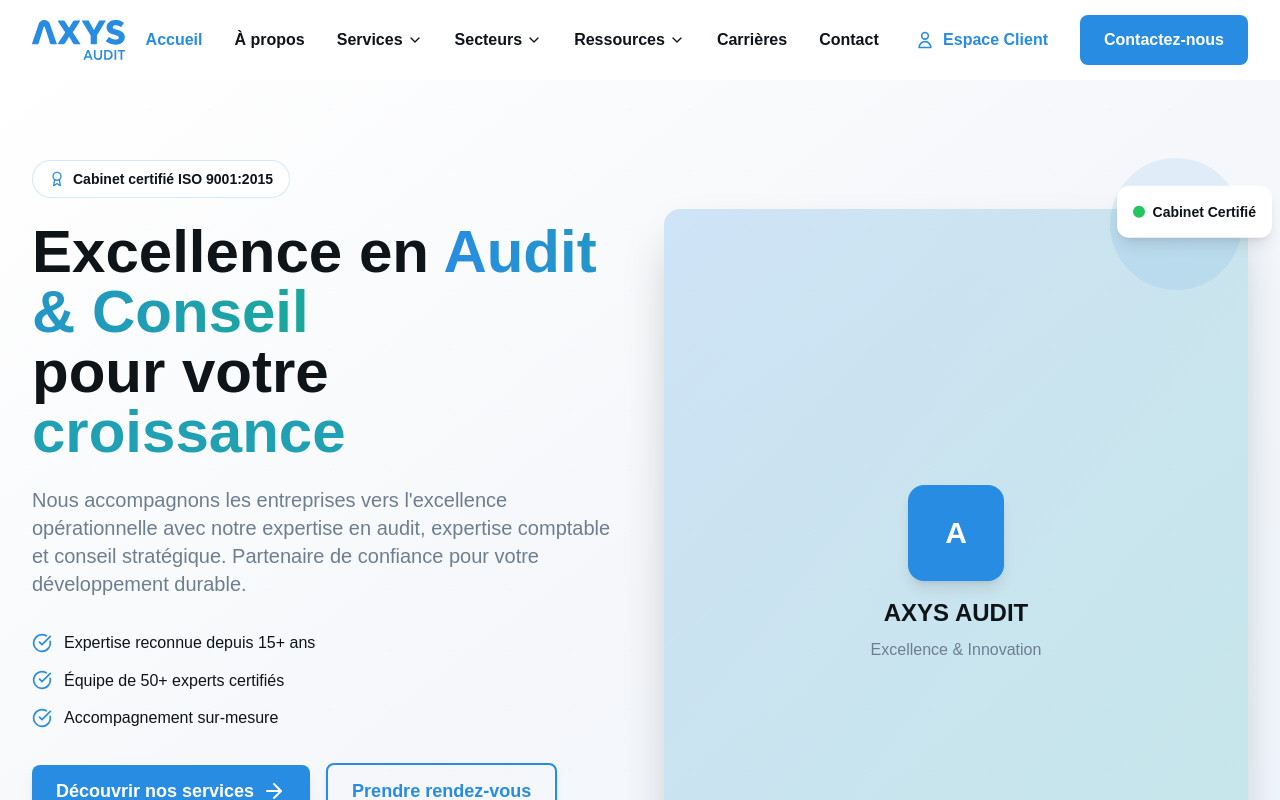
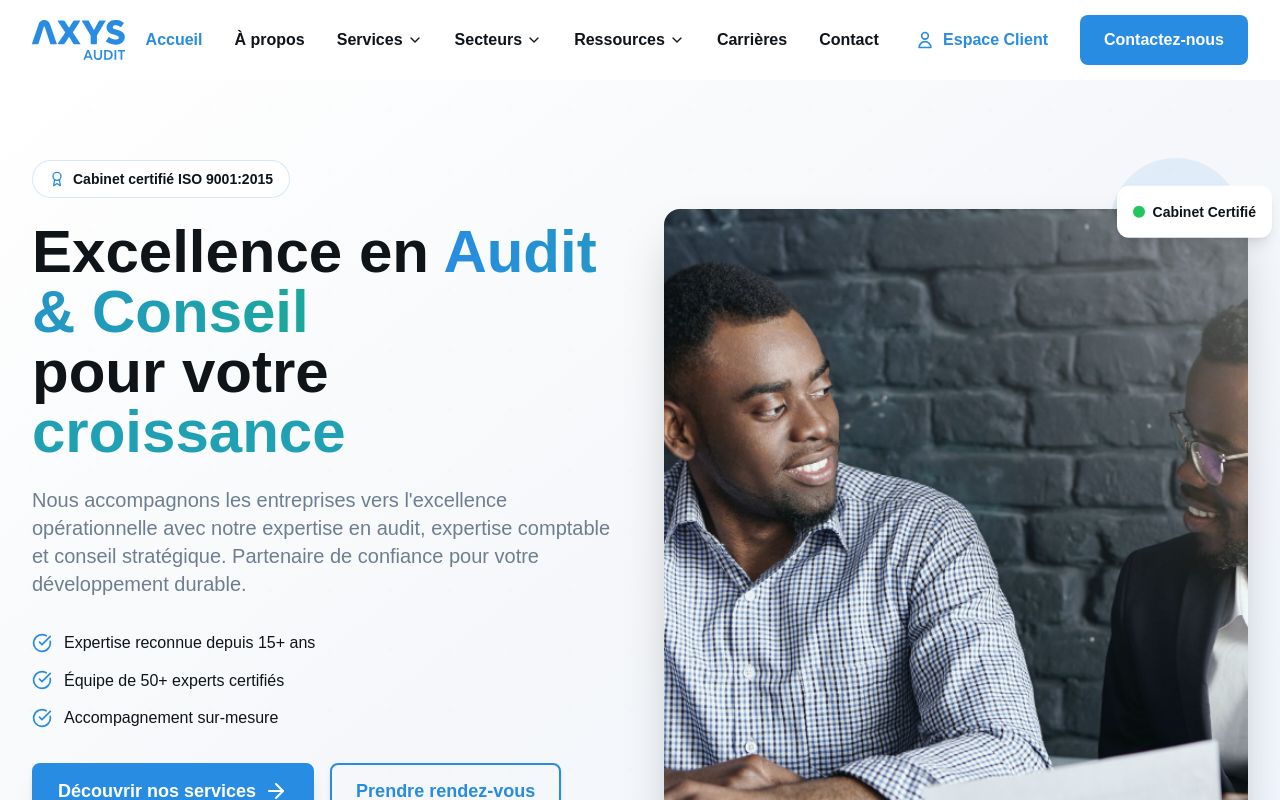
Before and after one commit to mjetoundi/axys-website, a React (Vite) app: page / in a window 1280 px wide. Shown: the top 800 px of the page. Built offline with nearby package versions, Linux system fonts and the light colour scheme; a web font is replaced by a local one.

Commit message:
Update hero section, buttons, and add image assets

```diff
--- a/src/App.tsx
+++ b/src/App.tsx
@@ -3,6 +3,7 @@
 import Navbar from "./components/layout/Navbar";
 import Footer from "./components/layout/Footer";
 import ScrollToTop from "./components/ui/ScrollToTop";
+import ScrollToTopOnNavigation from "./components/ui/ScrollToTopOnNavigation";
 import Home from "./pages/Home";
 import About from "./pages/About";
 import Services from "./pages/Services";
@@ -35,6 +36,7 @@
 const App: React.FC = () => {
   return (
     <Router>
+      <ScrollToTopOnNavigation />
       <div className="min-h-screen flex flex-col">
         <Navbar />
         <main className="flex-grow">
--- a/src/components/sections/HeroSection.tsx
+++ b/src/components/sections/HeroSection.tsx
@@ -199,21 +199,15 @@
           >
             {/* Main Image Container */}
             <div className="relative">
-              {/* Placeholder for hero image */}
-              <div className="aspect-square lg:aspect-[4/5] bg-gradient-to-br from-primary/20 to-secondary/20 rounded-2xl overflow-hidden shadow-2xl">
-                <div className="w-full h-full flex items-center justify-center">
-                  <div className="text-center p-8">
-                    <div className="w-24 h-24 bg-primary rounded-2xl flex items-center justify-center mx-auto mb-4 shadow-lg">
-                      <span className="text-white font-bold text-3xl">A</span>
-                    </div>
-                    <h3 className="text-2xl font-bold text-neutral-dark mb-2">
-                      AXYS AUDIT
-                    </h3>
-                    <p className="text-neutral-gray">
-                      Excellence & Innovation
-                    </p>
-                  </div>
-                </div>
+              {/* Hero Image */}
+              <div className="aspect-square lg:aspect-[4/5] rounded-2xl overflow-hidden shadow-2xl relative">
+                <img
+                  src="/images/Accueil/hero-home.jpg"
+                  alt="AXYS AUDIT - Excellence en Audit et Conseil"
+                  className="w-full h-full object-cover"
+                />
+                {/* Subtle overlay for better contrast with floating elements */}
+                <div className="absolute inset-0 bg-gradient-to-br from-primary/5 to-secondary/5"></div>
               </div>
 
               {/* Floating Elements */}
--- a/src/components/ui/Button.tsx
+++ b/src/components/ui/Button.tsx
@@ -1,57 +1,67 @@
-import React from 'react';
-import { Link } from 'react-router-dom';
-import { LucideIcon } from 'lucide-react';
+import React from "react";
+import { Link } from "react-router-dom";
+import { LucideIcon } from "lucide-react";
 
 interface ButtonProps {
   children: React.ReactNode;
-  variant?: 'primary' | 'secondary' | 'outline' | 'ghost';
-  size?: 'sm' | 'md' | 'lg' | 'xl';
+  variant?: "primary" | "secondary" | "outline" | "ghost";
+  size?: "sm" | "md" | "lg" | "xl";
   icon?: LucideIcon;
-  iconPosition?: 'left' | 'right';
+  iconPosition?: "left" | "right";
   className?: string;
   onClick?: () => void;
   href?: string;
   disabled?: boolean;
   loading?: boolean;
-  type?: 'button' | 'submit' | 'reset';
+  type?: "button" | "submit" | "reset";
 }
 
 const Button: React.FC<ButtonProps> = ({
   children,
-  variant = 'primary',
-  size = 'md',
+  variant = "primary",
+  size = "md",
   icon: Icon,
-  iconPosition = 'right',
-  className = '',
+  iconPosition = "right",
+  className = "",
   onClick,
   href,
   disabled = false,
   loading = false,
-  type = 'button',
+  type = "button",
   ...props
 }) => {
-  const baseClasses = 'inline-flex items-center justify-center font-semibold rounded-lg transition-all duration-300 focus:outline-none focus:ring-2 focus:ring-offset-2 disabled:opacity-50 disabled:cursor-not-allowed';
+  const baseClasses =
+    "inline-flex items-center justify-center font-semibold rounded-lg transition-all duration-300 focus:outline-none focus:ring-2 focus:ring-offset-2 disabled:opacity-50 disabled:cursor-not-allowed";
 
   const variantClasses = {
-    primary: 'bg-primary text-white hover:bg-blue-600 focus:ring-primary shadow-lg hover:shadow-xl hover:shadow-primary/50 active:scale-95',
-    secondary: 'bg-secondary text-white hover:brightness-110 hover:shadow-xl focus:ring-secondary shadow-lg active:scale-95',
-    outline: 'border-2 border-primary text-primary bg-transparent hover:bg-primary hover:text-white focus:ring-primary shadow-md hover:shadow-lg active:scale-95',
-    ghost: 'text-primary bg-transparent hover:bg-primary/10 focus:ring-primary border border-transparent hover:border-primary/20 active:scale-95'
+    primary:
+      "border-2 border-primary bg-primary text-white hover:bg-blue-600 focus:ring-primary shadow-lg hover:shadow-xl hover:shadow-primary/50 active:scale-95",
+    secondary:
+      "border-2 border-secondary bg-secondary text-white hover:brightness-110 hover:shadow-xl focus:ring-secondary shadow-lg active:scale-95",
+    outline:
+      "border-2 border-primary text-primary bg-transparent focus:ring-primary shadow-md hover:shadow-lg active:scale-95",
+    ghost:
+      "text-primary bg-transparent hover:bg-primary/10 focus:ring-primary border border-transparent hover:border-primary/20 active:scale-95",
   };
 
   const sizeClasses = {
-    sm: 'px-3 py-2 text-sm',
-    md: 'px-4 py-2.5 text-base',
-    lg: 'px-6 py-3 text-lg',
-    xl: 'px-8 py-4 text-xl'
+    sm: "px-3 py-2 text-sm",
+    md: "px-4 py-2.5 text-base",
+    lg: "px-6 py-3 text-lg",
+    xl: "px-8 py-4 text-xl",
   };
 
   const classes = `${baseClasses} ${variantClasses[variant]} ${sizeClasses[size]} ${className}`;
 
   const content = (
     <>
-      {Icon && iconPosition === 'left' && (
-        <Icon size={size === 'sm' ? 16 : size === 'lg' ? 24 : size === 'xl' ? 28 : 20} className="mr-2" />
+      {Icon && iconPosition === "left" && (
+        <Icon
+          size={
+            size === "sm" ? 16 : size === "lg" ? 24 : size === "xl" ? 28 : 20
+          }
+          className="mr-2"
+        />
       )}
       {loading ? (
         <div className="flex items-center">
@@ -61,23 +71,24 @@
       ) : (
         children
       )}
-      {Icon && iconPosition === 'right' && !loading && (
-        <Icon size={size === 'sm' ? 16 : size === 'lg' ? 24 : size === 'xl' ? 28 : 20} className="ml-2" />
+      {Icon && iconPosition === "right" && !loading && (
+        <Icon
+          size={
+            size === "sm" ? 16 : size === "lg" ? 24 : size === "xl" ? 28 : 20
+          }
+          className="ml-2"
+        />
       )}
     </>
   );
 
   if (href) {
     // Check if it's an internal link (starts with /)
-    const isInternalLink = href.startsWith('/');
+    const isInternalLink = href.startsWith("/");
 
     if (isInternalLink) {
       return (
-        <Link
-          to={href}
-          className={classes}
-          {...props}
-        >
+        <Link to={href} className={classes} {...props}>
           {content}
         </Link>
       );
--- /dev/null
+++ b/src/components/ui/ScrollToTopOnNavigation.tsx
@@ -0,0 +1,18 @@
+import { useEffect } from 'react';
+import { useLocation } from 'react-router-dom';
+
+const ScrollToTopOnNavigation = () => {
+  const { pathname } = useLocation();
+
+  useEffect(() => {
+    // Scroll to top smoothly whenever the route changes
+    window.scrollTo({
+      top: 0,
+      behavior: 'smooth',
+    });
+  }, [pathname]);
+
+  return null;
+};
+
+export default ScrollToTopOnNavigation;
```
Also changed, not shown: public/images/Accueil/hero-home.jpg (added), 1 other file (tests, documents, lock files or other folders).
